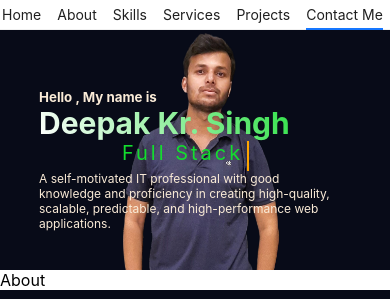
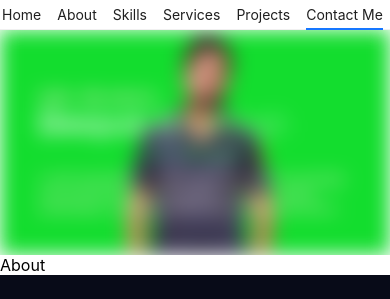
Before and after one commit to Deepak986786/dks-portfolio, a React (Create React App) app: page / in a window 390 px wide. Shown: the top 299 px of the page. Built offline with nearby package versions, Linux system fonts and the light colour scheme.

Commit message:
fixed-padding-title

```diff
--- a/src/App.css
+++ b/src/App.css
@@ -5,7 +5,7 @@
   display: flex;
   flex-direction: row;
   flex-wrap: wrap;
-  /* overflow: hidden; */
+  overflow: hidden;
 }
 
 .left {
@@ -107,11 +107,13 @@
   .left {
     /* padding: 50px; */
     width: 100%;
-    padding-right: 15%;
+    padding-right: 10%;
     background-image: url('./images/img1.png');
     background-size: contain;
     background-repeat: no-repeat;
     background-position: center;
+    background-color: var(--bg-green);
+    filter: blur(10px);
   }
   .title{
     font-size: 20px;
```
